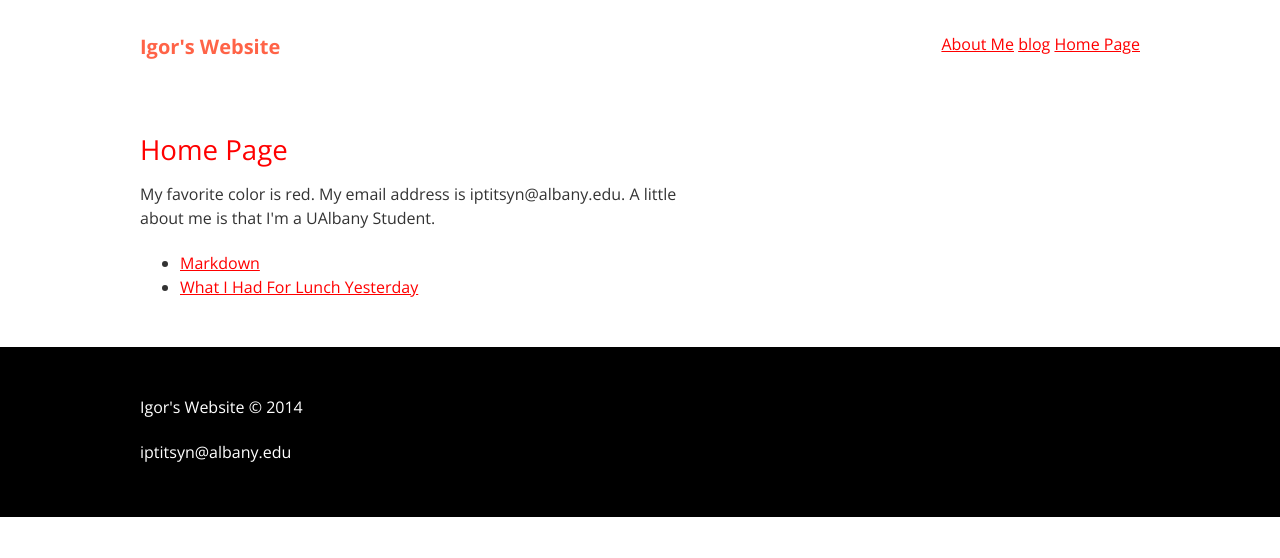
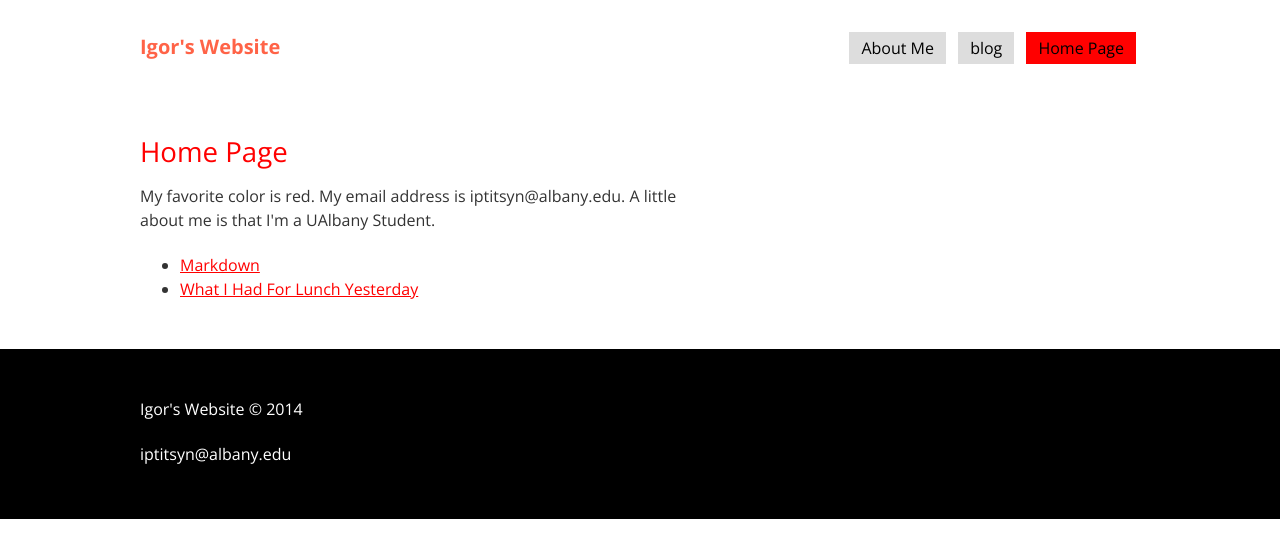
Before and after one commit to 1Igorp/1igorp.github.io, a Jekyll site: the page built from index.html, in a window 1280 px wide. Shown: the top 558 px of the page. Built offline with Jekyll 4.4.1, drawn with Linux system fonts in a browser that asks for light colours.

Commit message:
navlink fix

```diff
--- a/_includes/header.html
+++ b/_includes/header.html
@@ -6,7 +6,7 @@
 
                        {% for nav in site.pages %}
   {% if nav.title %}
-   <li> <a class="{% if nav.title == page.title %} active{% endif %}" href="{{ nav.url }}">{{ nav.title }}</a></li>
+   <li> <a class="nav-link{% if nav.title == page.title %} active{% endif %}" href="{{ nav.url }}">{{ nav.title }}</a></li>
   {% endif %}
 {% endfor %}
 
```
